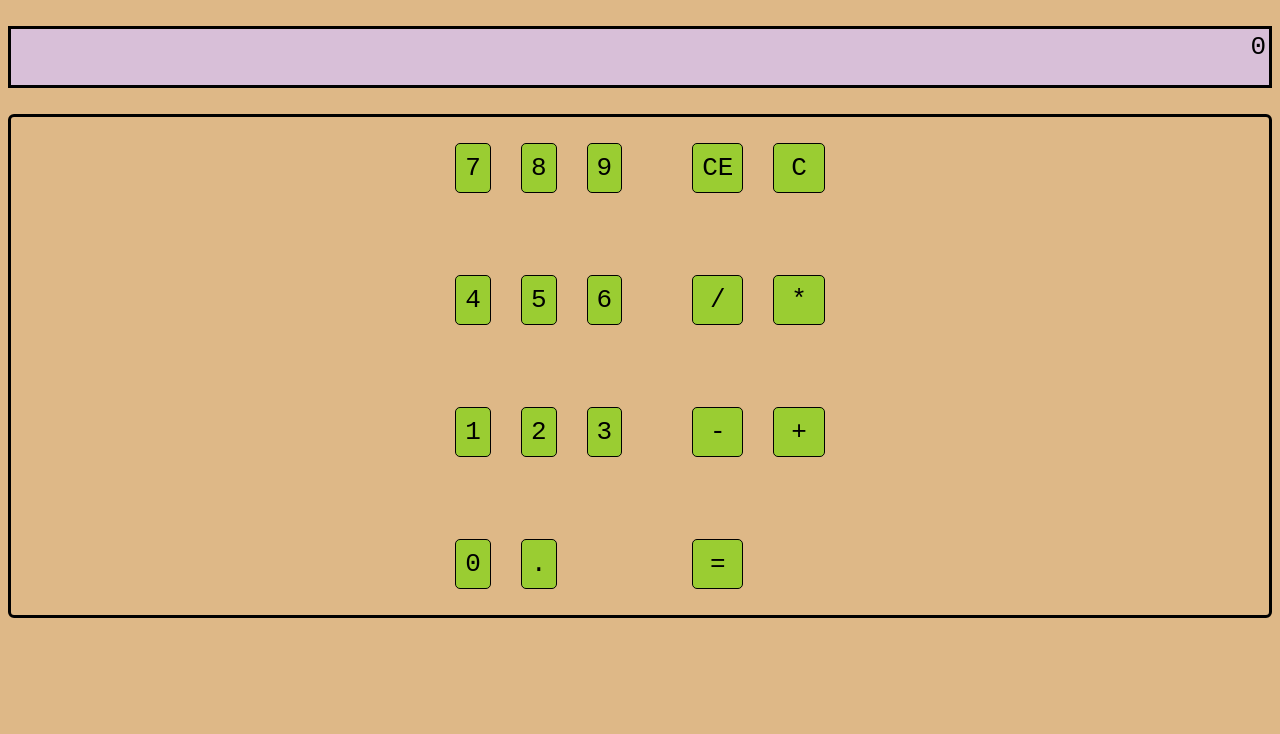
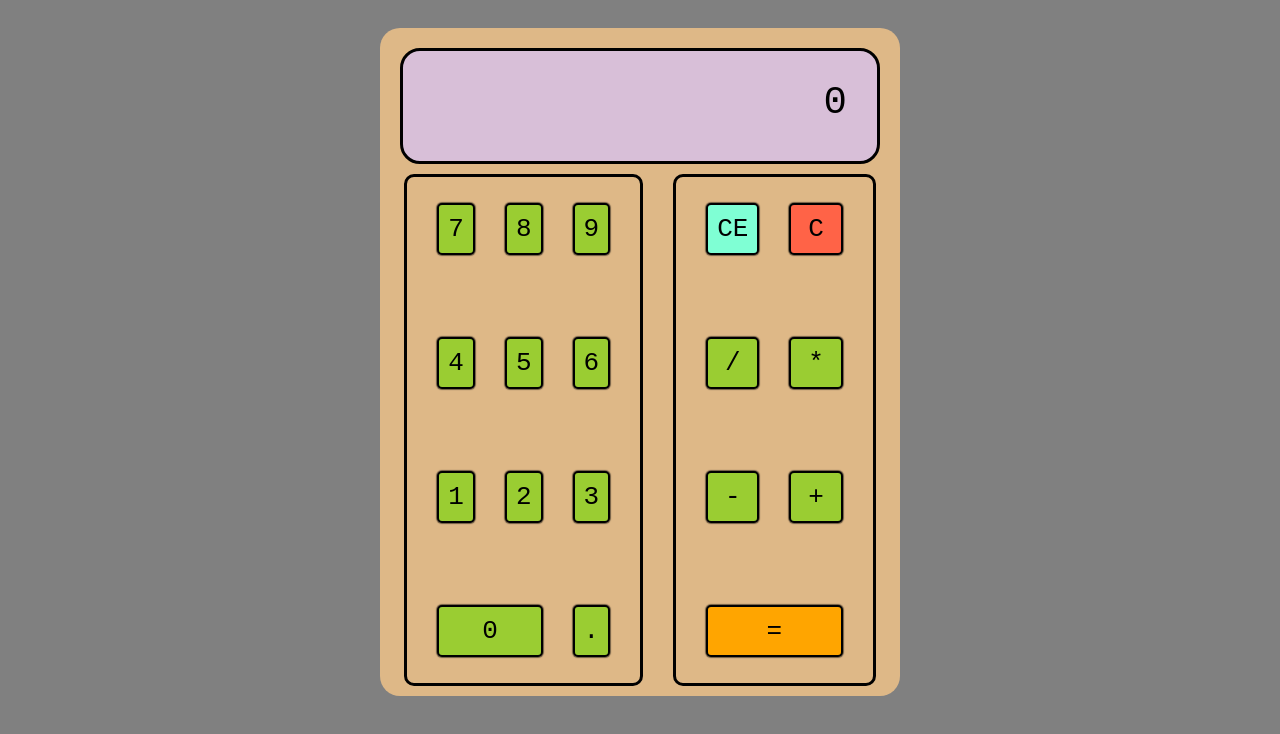
Before and after one commit to rayanrfd/web-dev, a plain HTML site: page calculator/index.html in a window 1280 px wide. Drawn offline with Linux system fonts and the light colour scheme.

Commit message:
frontend completed

```diff
--- a/calculator/index.html
+++ b/calculator/index.html
@@ -8,6 +8,7 @@
     <script src="script.js"></script>
   </head>
   <body>
+    <main>
       <p id="screen">0</p>
       <div id="buttons">
         <div id="number-buttons">
@@ -20,18 +21,19 @@
           <p class="number-button">1</p>
           <p class="number-button">2</p>
           <p class="number-button">3</p>
-        <p class="number-button zero-button">0</p>
+          <p class="number-button" id="zero-button">0</p>
           <p class="number-button">.</p>
         </div>
         <div id="operator-buttons">
-        <p class="operator-button">CE</p>
-        <p class="operator-button">C</p>
+          <p class="operator-button" id="ce-button">CE</p>
+          <p class="operator-button" id="c-button">C</p>
           <p class="operator-button">/</p>
           <p class="operator-button">*</p>
           <p class="operator-button">-</p>
           <p class="operator-button">+</p>
-        <p class="operator-button equal-button">=</p>
+          <p class="operator-button" id="equal-button">=</p>
         </div>
       </div>
+    </main>
   </body>
 </html>
--- a/calculator/styles.css
+++ b/calculator/styles.css
@@ -1,22 +1,33 @@
 body {
   font-family: monospace;
+  background-color: gray;
+  display: flex;
+  justify-content: center;
+}
+
+main {
+  margin-top: 20px;
   background-color: burlywood;
+  padding: 10px;
+  border-radius: 20px;
+  width: 500px;
 }
 
 #screen {
+  margin: 10px;
   border: 3px solid black;
+  border-radius: 20px;
   height: 50px;
-  padding: 3px;
+  padding: 30px;
   text-align: right;
   background-color: thistle;
-  font-size: xx-large;
+  font-size: xxx-large;
 }
 
 #buttons {
   display: flex;
   justify-content: center;
-  gap: 70px;
-  border: 3px solid black;
+  gap: 30px;
   border-radius: 6px;
 }
 
@@ -24,21 +35,37 @@ body {
   display: grid;
   grid-template-columns: 1fr 1fr 1fr;
   gap: 30px;
+  border: 3px solid black;
+  border-radius: 10px;
+  padding: 0 30px;
+}
+
+#zero-button {
+  grid-column: 1/3;
 }
 
 #operator-buttons {
   display: grid;
   grid-template-columns: 1fr 1fr;
   gap: 30px;
+  border: 3px solid black;
+  border-radius: 10px;
+  padding: 0 30px;
+}
+
+#equal-button {
+  grid-column: 1/3;
+  background-color: orange;
 }
 
 .number-button {
   text-align: center;
-  border: 1px solid black;
+  border: 2px solid black;
   padding: 9px;
   border-radius: 5px;
   background-color: #9acd32;
   font-size: xx-large;
+  box-shadow: 0 0 1px 1px rgba(0, 0, 0, 0.5);
 }
 
 .number-button:hover {
@@ -47,13 +74,30 @@ body {
 
 .operator-button {
   text-align: center;
-  border: 1px solid black;
+  border: 2px solid black;
   padding: 9px;
   border-radius: 5px;
   background-color: yellowgreen;
   font-size: xx-large;
+  box-shadow: 0 0 1px 1px rgba(0, 0, 0, 0.5);
 }
 
 .operator-button:hover {
   cursor: pointer;
 }
+
+.number-button:active {
+  box-shadow: none;
+}
+
+.operator-button:active {
+  box-shadow: none;
+}
+
+#c-button {
+  background-color: tomato;
+}
+
+#ce-button {
+  background-color: aquamarine;
+}
```
Lines whose indentation alone changed are shown as unchanged.
